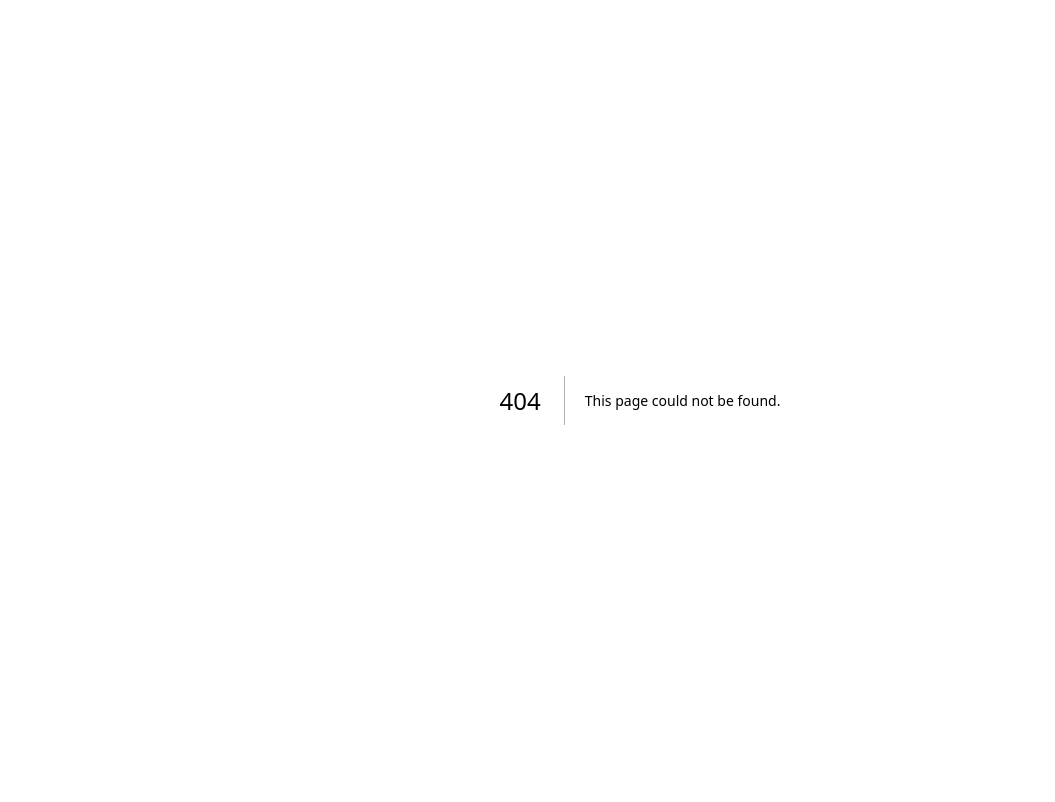
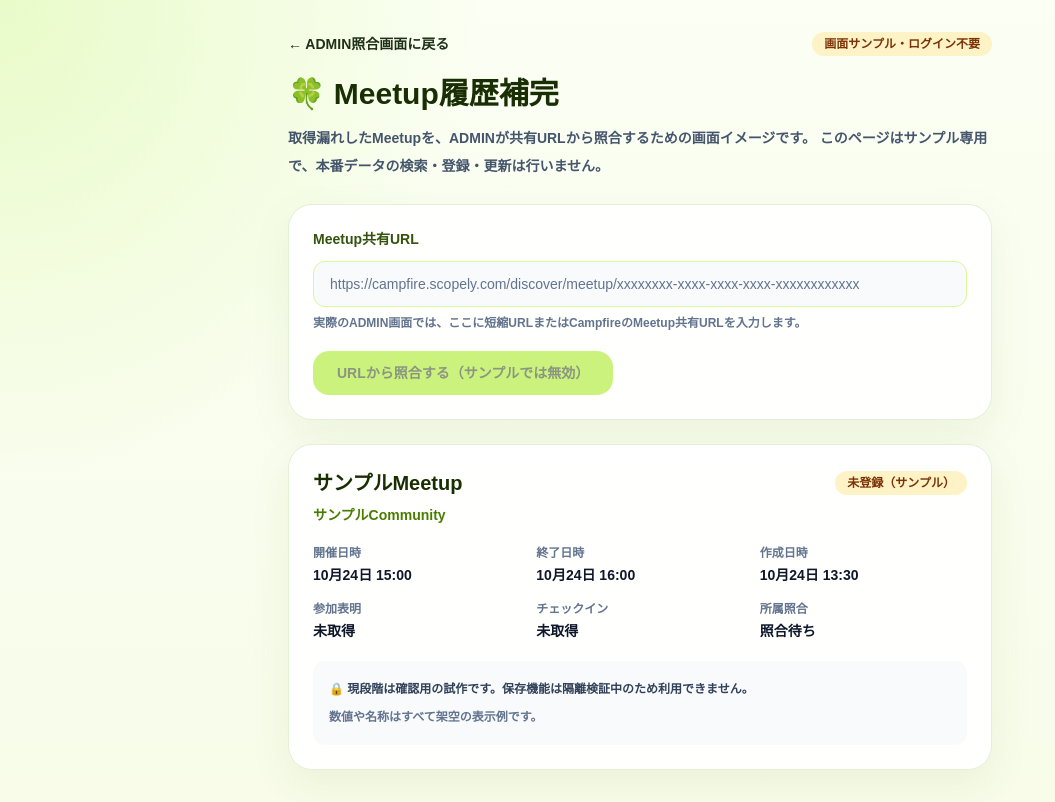
Before and after one commit to Kaityo1221/ca-clover, a Next.js app: page /preview/meetup-backfill in a window 1280 px wide. Before the commit this address had no page. Shown: the whole page, without its empty margins (0-1055 px from the left). Built offline with nearby package versions, Linux system fonts and the light colour scheme.

Commit message:
feat(preview): add public static mock of admin meetup backfill without credentials or API calls

```diff
--- /dev/null
+++ b/src/app/preview/meetup-backfill/page.tsx
@@ -0,0 +1,49 @@
+import Link from "next/link";
+
+export default function MeetupBackfillPreviewDemo(){
+  return <main className="mx-auto max-w-3xl px-4 py-8 md:px-8">
+    <div className="flex flex-wrap items-center justify-between gap-3">
+      <Link href="/admin/meetup-backfill" className="text-sm font-black text-lime-700">← ADMIN照合画面に戻る</Link>
+      <span className="rounded-full bg-amber-100 px-3 py-1 text-xs font-black text-amber-900">画面サンプル・ログイン不要</span>
+    </div>
+
+    <h1 className="mt-5 text-3xl font-black text-lime-950">🍀 Meetup履歴補完</h1>
+    <p className="mt-3 text-sm font-semibold leading-7 text-slate-600">
+      取得漏れしたMeetupを、ADMINが共有URLから照合するための画面イメージです。
+      このページはサンプル専用で、本番データの検索・登録・更新は行いません。
+    </p>
+
+    <section className="clover-card mt-6 p-5 md:p-6">
+      <label htmlFor="sample-url" className="block text-sm font-black text-lime-900">Meetup共有URL</label>
+      <input id="sample-url" readOnly value="https://campfire.scopely.com/discover/meetup/xxxxxxxx-xxxx-xxxx-xxxx-xxxxxxxxxxxx"
+        className="mt-3 block w-full rounded-xl border border-lime-200 bg-slate-50 px-4 py-3 text-sm text-slate-500"
+        aria-describedby="sample-description"/>
+      <p id="sample-description" className="mt-2 text-xs font-semibold text-slate-500">
+        実際のADMIN画面では、ここに短縮URLまたはCampfireのMeetup共有URLを入力します。
+      </p>
+      <button disabled className="mt-5 rounded-2xl bg-lime-400 px-6 py-3 text-sm font-black text-lime-950 opacity-50">
+        URLから照合する（サンプルでは無効）
+      </button>
+    </section>
+
+    <section className="clover-card mt-6 p-5 md:p-6">
+      <div className="flex flex-wrap items-center justify-between gap-2">
+        <h2 className="text-xl font-black text-lime-950">サンプルMeetup</h2>
+        <span className="rounded-full bg-amber-100 px-3 py-1 text-xs font-black text-amber-900">未登録（サンプル）</span>
+      </div>
+      <p className="mt-2 text-sm font-black text-lime-700">サンプルCommunity</p>
+      <dl className="mt-5 grid grid-cols-2 gap-4 text-sm sm:grid-cols-3">
+        <div><dt className="text-xs font-semibold text-slate-500">開催日時</dt><dd className="mt-1 font-bold text-slate-900">10月24日 15:00</dd></div>
+        <div><dt className="text-xs font-semibold text-slate-500">終了日時</dt><dd className="mt-1 font-bold text-slate-900">10月24日 16:00</dd></div>
+        <div><dt className="text-xs font-semibold text-slate-500">作成日時</dt><dd className="mt-1 font-bold text-slate-900">10月24日 13:30</dd></div>
+        <div><dt className="text-xs font-semibold text-slate-500">参加表明</dt><dd className="mt-1 font-bold text-slate-900">未取得</dd></div>
+        <div><dt className="text-xs font-semibold text-slate-500">チェックイン</dt><dd className="mt-1 font-bold text-slate-900">未取得</dd></div>
+        <div><dt className="text-xs font-semibold text-slate-500">所属照合</dt><dd className="mt-1 font-bold text-slate-900">照合待ち</dd></div>
+      </dl>
+      <div className="mt-5 rounded-xl bg-slate-50 p-4 text-xs font-semibold leading-6 text-slate-700">
+        <p>🔒 現段階は確認用の試作です。保存機能は隔離検証中のため利用できません。</p>
+        <p className="mt-1 text-slate-500">数値や名称はすべて架空の表示例です。</p>
+      </div>
+    </section>
+  </main>;
+}
```
